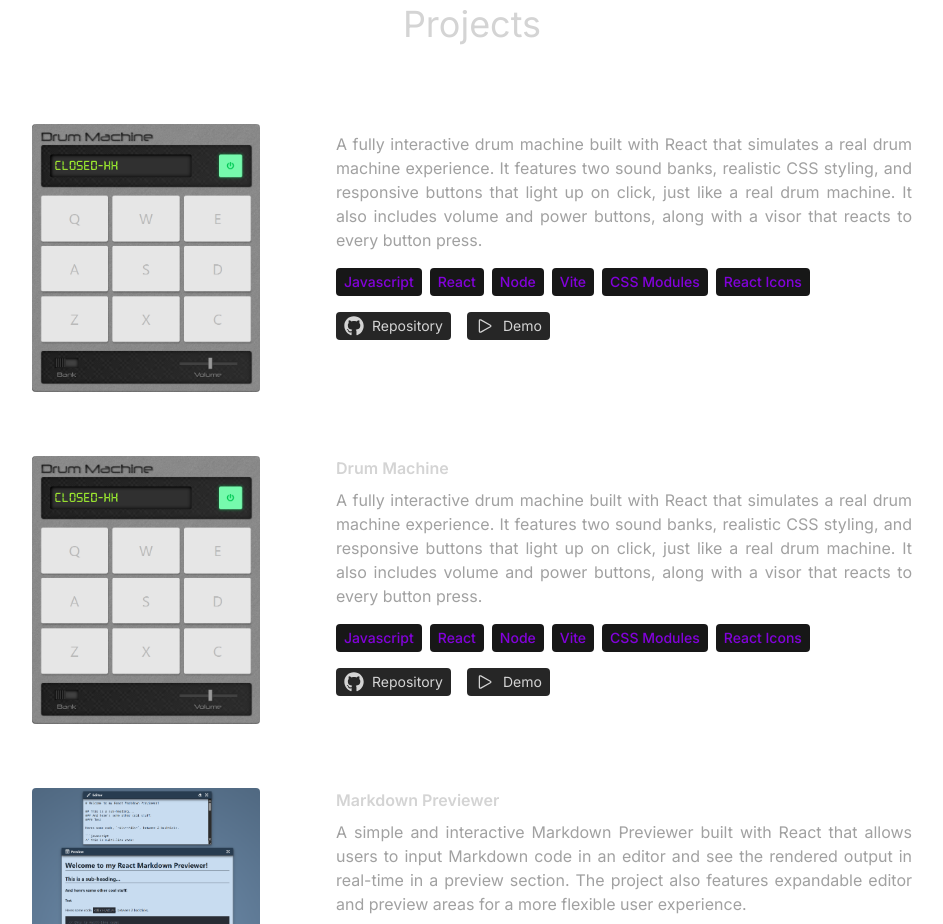
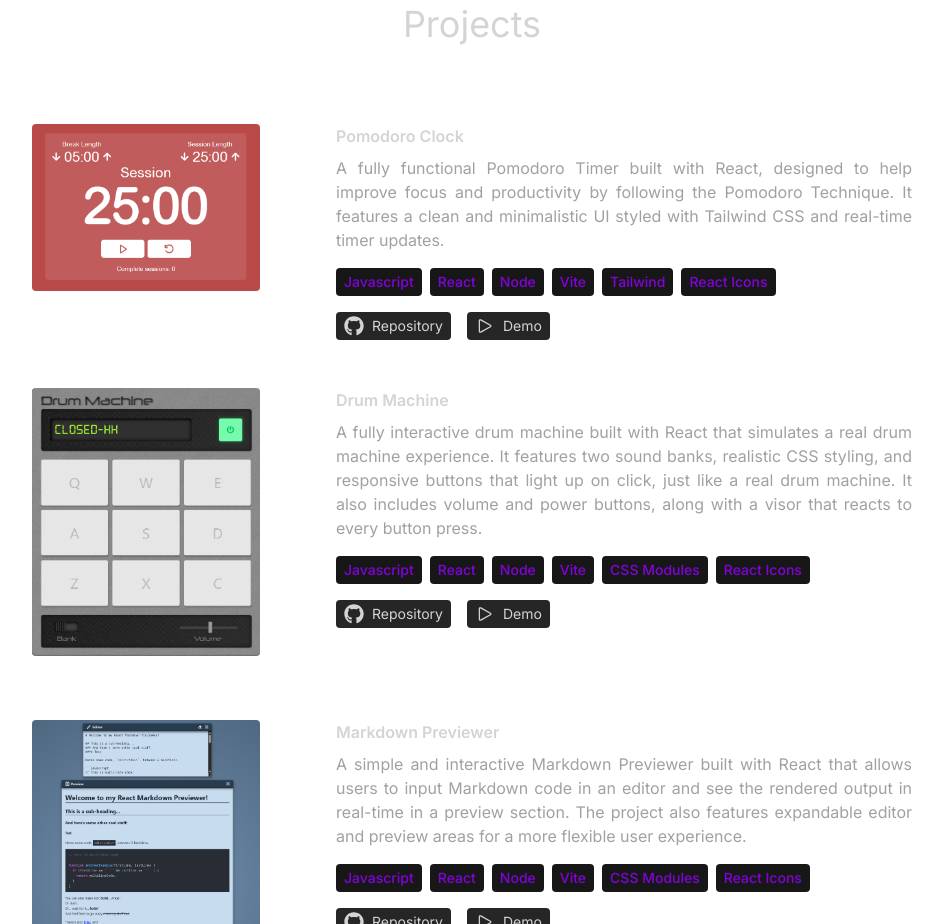
Before and after one commit to Felipp3san/react-portfolio, a React (Vite) app: page / in a window 1280 px wide. Shown: the part 3480-4404 px from the top of the page, without its empty margins (168-1111 px from the left). Built offline with nearby package versions, Linux system fonts and the light colour scheme.

Commit message:
new project

```diff
--- a/src/assets/constants/index.js
+++ b/src/assets/constants/index.js
@@ -5,6 +5,7 @@ import djangoProject from '../images/projects/djangoProject.png'
 import quoteProject from '../images/projects/quoteProject.png'
 import markdownProject from '../images/projects/markdownProject.png'
 import drumMachineProject from '../images/projects/drumMachineProject.png'
+import pomodoroProject from '../images/projects/pomodoroClockProject.png'
 
 export const HERO_CONTENT = `I am a full stack developer, with hands-on experience in technologies PHP (Laravel, Livewire), JavaScript (Node.js, Alpine.js) and MySQL. I'm constantly learning new technologies to stay updated with the market requirements and to refine my skills. My goal is to become a versatile professional with a strong and diverse technical foundation.`;
 
@@ -44,13 +45,13 @@ export const EXPERIENCES = [
 
 export const PROJECTS = [
 	{
-		title: "",
-		image: drumMachineProject,
-		repository: "https://github.com/Felipp3san/drum-machine",
-		demo: "https://drum-machine.felippesantana.me",
+		title: "Pomodoro Clock",
+		image: pomodoroProject,
+		repository: "https://github.com/Felipp3san/pomodoro-clock",
+		demo: "https://pomodoro-clock.felippesantana.me",
 		description:
-			"A fully interactive drum machine built with React that simulates a real drum machine experience. It features two sound banks, realistic CSS styling, and responsive buttons that light up on click, just like a real drum machine. It also includes volume and power buttons, along with a visor that reacts to every button press.",
-		technologies: ["Javascript", "React", "Node", "Vite",  "CSS Modules", "React Icons"],
+			"A fully functional Pomodoro Timer built with React, designed to help improve focus and productivity by following the Pomodoro Technique. It features a clean and minimalistic UI styled with Tailwind CSS and real-time timer updates.",
+		technologies: ["Javascript", "React", "Node", "Vite",  "Tailwind", "React Icons"],
 	},
 	{
 		title: "Drum Machine",
```
Also changed, not shown: src/assets/images/projects/pomodoroClockProject.png (added).
